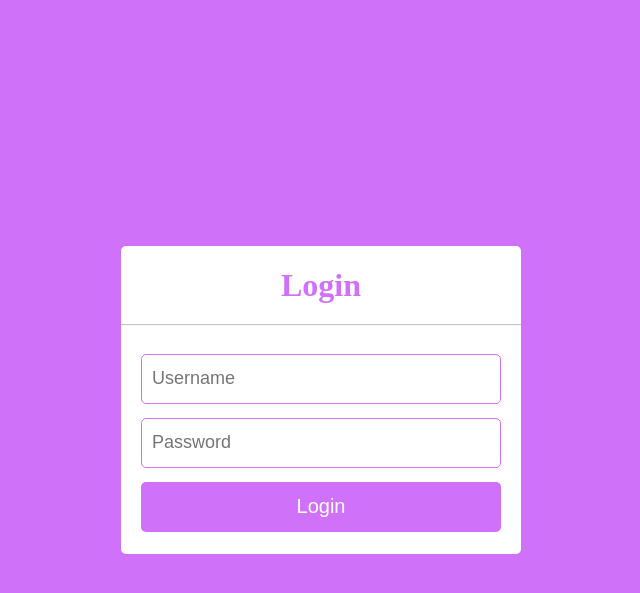
After one commit to amann-patell/crud-form, a PHP site: page /login.php in a window 1280 px wide. The commit adds this page. Shown: the top 593 px of the page, without its empty margins (319-959 px from the left). Run offline with PHP 8.4, Linux system fonts and the light colour scheme.

Commit message:
added login page

```diff
--- a/code.php
+++ b/code.php
@@ -1,72 +1,73 @@
 <?php
+
 session_start();
 require 'dbcon.php';
 
-if(isset($_POST['delete_student']))
-{
+// Code for admin login
+if (isset($_POST['login'])) {
+    $username = $_POST['username'];
+    $password = $_POST['password'];
+    if ($username == 'root' && $password == 'password')
+        header("Location: index.php");
+    $_SESSION['message'] = "Login Successfull!";
+}
+
+// Delete Button Code
+if (isset($_POST['delete_student'])) {
     $student_id = mysqli_real_escape_string($con, $_POST['delete_student']);
     $query = "DELETE FROM students WHERE id = '$student_id'";
     $query_run =  mysqli_query($con, $query);
 
-    if($query_run)
-    {
+    if ($query_run) {
         $_SESSION['message'] = "Student Deleted Successfully";
         header("Location: index.php");
         exit(0);
-    }
-    else
-    {
+    } else {
         $_SESSION['message'] = "Student Couldn't be Deleted";
         header("Location: index.php");
         exit(0);
     }
 }
 
-if(isset($_POST['update_student']))
-{
-    $student_id = mysqli_real_escape_string($con,$_POST['student_id']);
-    $name = mysqli_real_escape_string($con,$_POST['name']);
-    $email = mysqli_real_escape_string($con,$_POST['email']);
-    $phone = mysqli_real_escape_string($con,$_POST['phone']);
-    $course = mysqli_real_escape_string($con,$_POST['course']);
+// Update Button Code
+if (isset($_POST['update_student'])) {
+    $student_id = mysqli_real_escape_string($con, $_POST['student_id']);
+    $name = mysqli_real_escape_string($con, $_POST['name']);
+    $email = mysqli_real_escape_string($con, $_POST['email']);
+    $phone = mysqli_real_escape_string($con, $_POST['phone']);
+    $course = mysqli_real_escape_string($con, $_POST['course']);
 
     $query = "UPDATE students SET name = '$name', email='$email', phone='$phone', course='$course'
                 WHERE id='$student_id'";
-    $query_run = mysqli_query($con,$query);
+    $query_run = mysqli_query($con, $query);
 
-    if($query_run)
-    {
+    if ($query_run) {
         $_SESSION['message'] = "Student Updated Successfully";
         header("Location: index.php");
         exit(0);
-    }
-    else
-    {
+    } else {
         $_SESSION['message'] = "Student Not Updated";
         header("Location: index.php");
         exit(0);
     }
 }
 
-if(isset($_POST['save_student']))
-{
-    $name = mysqli_real_escape_string($con,$_POST['name']);
-    $email = mysqli_real_escape_string($con,$_POST['email']);
-    $phone = mysqli_real_escape_string($con,$_POST['phone']);
-    $course = mysqli_real_escape_string($con,$_POST['course']);
+// Save Button Code
+if (isset($_POST['save_student'])) {
+    $name = mysqli_real_escape_string($con, $_POST['name']);
+    $email = mysqli_real_escape_string($con, $_POST['email']);
+    $phone = mysqli_real_escape_string($con, $_POST['phone']);
+    $course = mysqli_real_escape_string($con, $_POST['course']);
 
     $query = "INSERT INTO students (name,email,phone,course) VALUES('$name','$email','$phone','$course')";
 
     $query_run = mysqli_query($con, $query);
 
-    if($query_run)
-    {
+    if ($query_run) {
         $_SESSION['message'] = "Student Created Successfully";
         header("Location: student-create.php");
         exit(0);
-    }
-    else
-    {
+    } else {
         $_SESSION['message'] = "Student Not Created";
         header("Location: student-create.php");
         exit(0);
--- /dev/null
+++ b/login.php
@@ -0,0 +1,37 @@
+<?php
+require 'code.php';
+?>
+
+<!DOCTYPE html>
+<html lang="en">
+
+<head>
+    <meta charset="UTF-8">
+    <meta name="viewport" content="width=device-width, initial-scale=1.0">
+    <title>login-page</title>
+    <link rel="stylesheet" href="style.css">
+</head>
+
+<body>
+
+    <div class="container">
+
+        <h1>Login</h1>
+
+        <div class="form">
+            <form action="" method="POST">
+
+                <input type="text" name="username" class="textfield" placeholder="Username">
+
+                <input type="password" name="password" class="textfield" placeholder="Password">
+
+                <input type="submit" name="login" value="Login" class="btn">
+
+            </form>
+        </div>
+
+    </div>
+
+</body>
+
+</html>
--- a/student-create.php
+++ b/student-create.php
@@ -20,8 +20,8 @@ session_start();
             <div class="col-md-12">
                 <div class="card">
                     <div class="card-header">
-                        <h4>Student Add
-                            <a href="index.php" class="btn btn-danger float-end">BACK</a>
+                        <h4>Add Student
+                            <a href="login.php" class="btn btn-primary float-end">Login</a>
                         </h4>
                     </div>
                     <div class="card-body">
--- /dev/null
+++ b/style.css
@@ -0,0 +1,58 @@
+body {
+  margin: 0;
+  padding: 0;
+  background-color: #d071f9;
+}
+
+.container {
+  position: absolute;
+  top: 50%;
+  left: 50%;
+  transform: translate(-50%, -50%);
+  width: 400px;
+  background-color: white;
+  border-radius: 5px;
+}
+
+.container h1 {
+  text-align: center;
+  padding-bottom: 20px;
+  border-bottom: 1px solid silver;
+  color: #d071f9;
+}
+
+.form {
+  padding-bottom: 15px;
+  margin: 0 20px;
+  text-align: center;
+}
+
+.textfield {
+  width: 100%;
+  height: 50px;
+  font-size: 18px;
+  border: 1px solid #d071f9;
+
+  border-radius: 5px;
+  box-sizing: border-box;
+  padding-left: 10px;
+  margin: 7px 0;
+}
+
+.btn {
+  width: 100%;
+  height: 50px;
+  background-color: #d071f9;
+  border: none;
+  border-radius: 5px;
+  font-size: 20px;
+  color: white;
+  margin: 7px 0;
+  cursor: pointer;
+}
+
+.btn:hover {
+  background-color: white;
+  color: #d071f9;
+  border: 1px solid #d071f9;
+}
```
Also changed, not shown: index.php (+11 -15 lines), session.php (added).
